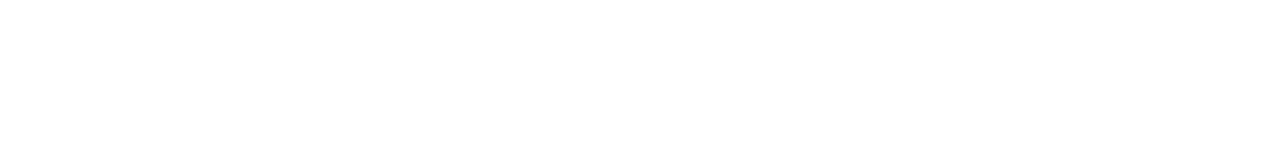
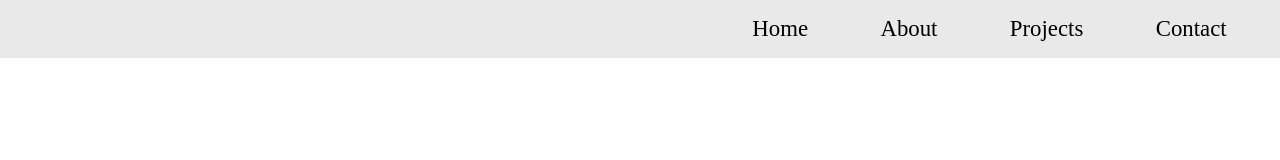
Before and after one commit to kbbryanko/Portfolio-V1, a plain HTML site: page index.html in a window 1280 px wide. Drawn offline with Linux system fonts and the light colour scheme.

Commit message:
Navbar version 1

```diff
--- a/css/styles.css
+++ b/css/styles.css
@@ -0,0 +1,41 @@
+body{
+    /* websites have default margin and padding */
+    margin: 0;
+    padding: 0;
+}
+
+/* Navbar */
+nav {
+    /* fixed position on top */
+    position: fixed;
+    /* position at the top of the page */
+    top: 0;
+    /* full width */
+    width: 100%;
+    /* set background color to light gray */
+    background-color: rgba(211, 211, 211, 0.5);
+    /* some padding to give the navbar some height */
+    padding: 2vh 0;
+    /* align the nav items in the center */
+    text-align: right;
+}
+
+nav a {
+    /* give each link some space on left and right */
+    margin: 0 15px;
+    /* remove underline */
+    text-decoration: none;
+    /* set text color */
+    color: black;
+    /* spacing from the right*/
+    padding-right: 3vw;
+    /* font size, using calc allows me to set a minumum font-size*/
+    font-size: calc(10px + 1vw);
+}
+
+nav a:hover {
+    color: gray;
+    transition: color 0.5s ease;
+}
+
+/* Home */
--- a/index.html
+++ b/index.html
@@ -12,7 +12,10 @@
 <body>
     <!-- Navbar -->
     <nav>
-        <!-- Add your navigation links here -->
+        <a href="#home">Home</a>
+        <a href="#about">About</a>
+        <a href="#projects">Projects</a>
+        <a href="#contact">Contact</a>
     </nav>
 
     <!-- Home -->
@@ -38,4 +41,7 @@
     <!-- Add your JavaScript file -->
     <script src="js/scripts.js"></script>
 </body>
+<footer>
+
+</footer>
 </html>
```
